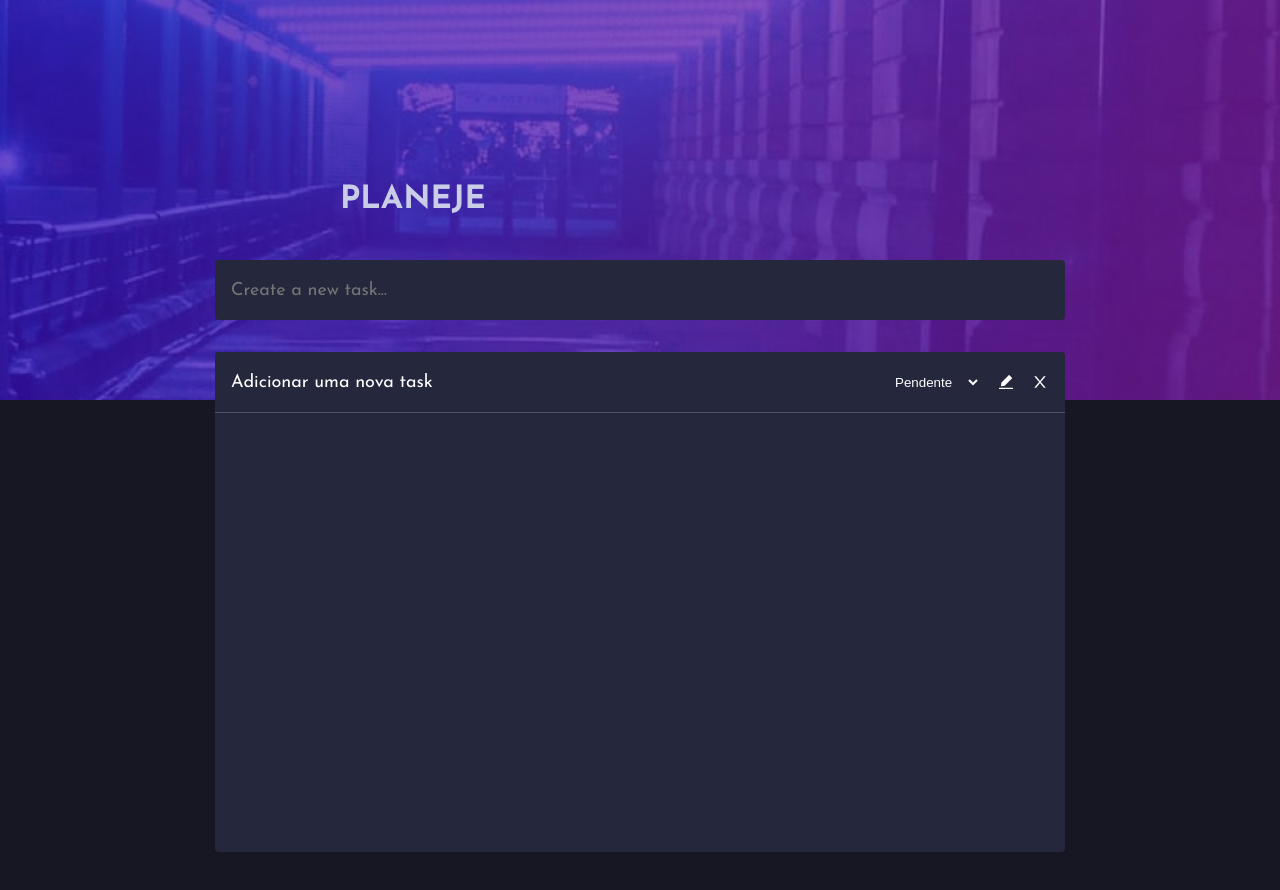
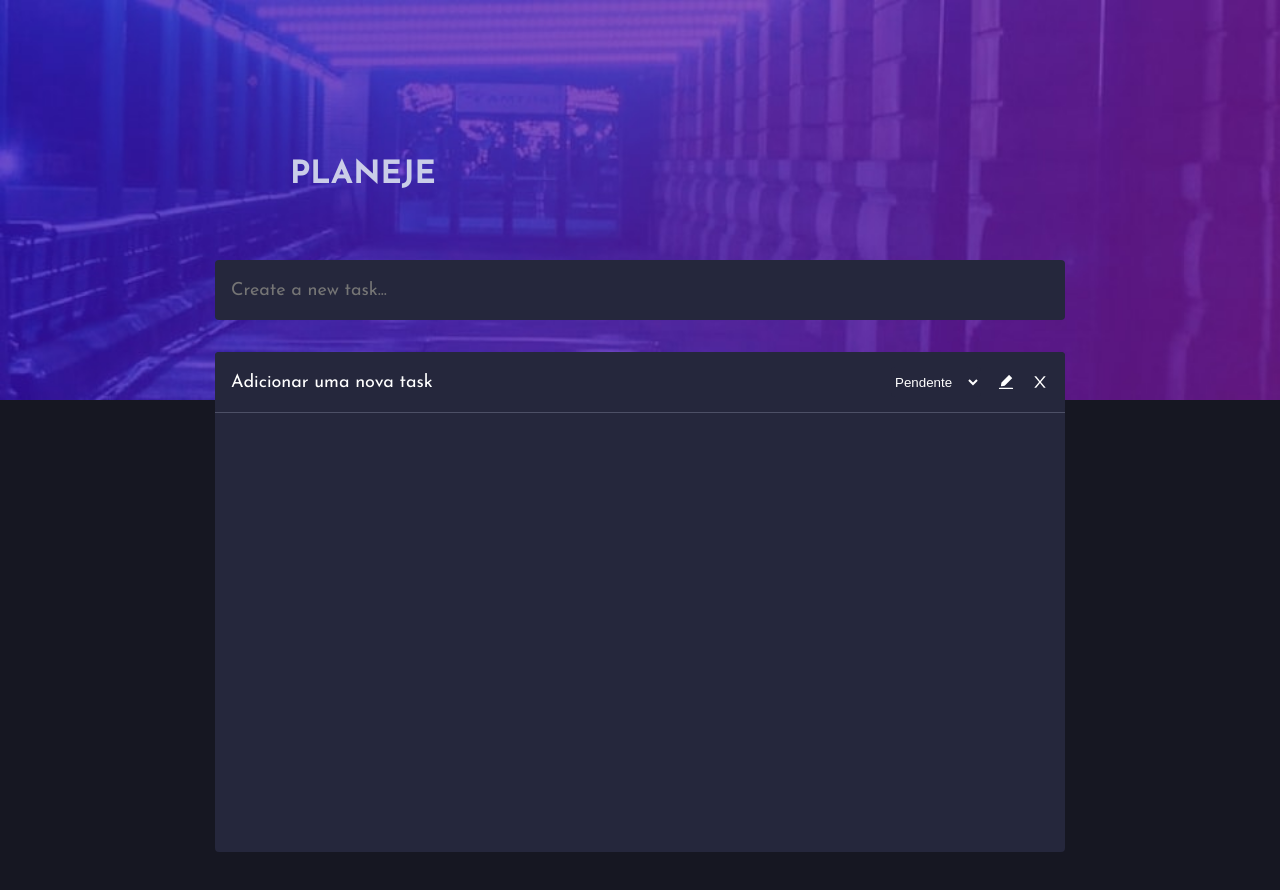
Before and after one commit to fpdsjr/Planeje, a React (Vite) app in the folder web/: page / in a window 1280 px wide. Shown: the top 890 px of the page. Built offline with nearby package versions, Linux system fonts and the light colour scheme.

Commit message:
refactor: change Header styles

```diff
--- a/web/src/components/Header/styles.ts
+++ b/web/src/components/Header/styles.ts
@@ -2,7 +2,7 @@ import styled from 'styled-components';
 import bgDesktopDark from '../../assets/bg-desktop-dark.jpg';
 
 export const Container = styled.div`
-  width: 100vw;
+  width: 100%;
   height: 400px;
   background-image: url(${bgDesktopDark});
   background-size: cover;
@@ -12,12 +12,11 @@ export const Container = styled.div`
 
 export const Content = styled.div`
   margin: 0 auto;
-  width: 600px;
-  height: 200px;
+  width: 700px;
+  height: 300px;
   display: flex;
-  flex-direction: column;
-  justify-content: center;
-  gap: 4rem;
+  margin-top: -50px;
+  align-items: center;
   color: var(--lightGrayishBlue);
   text-transform: uppercase;
 `;
```
